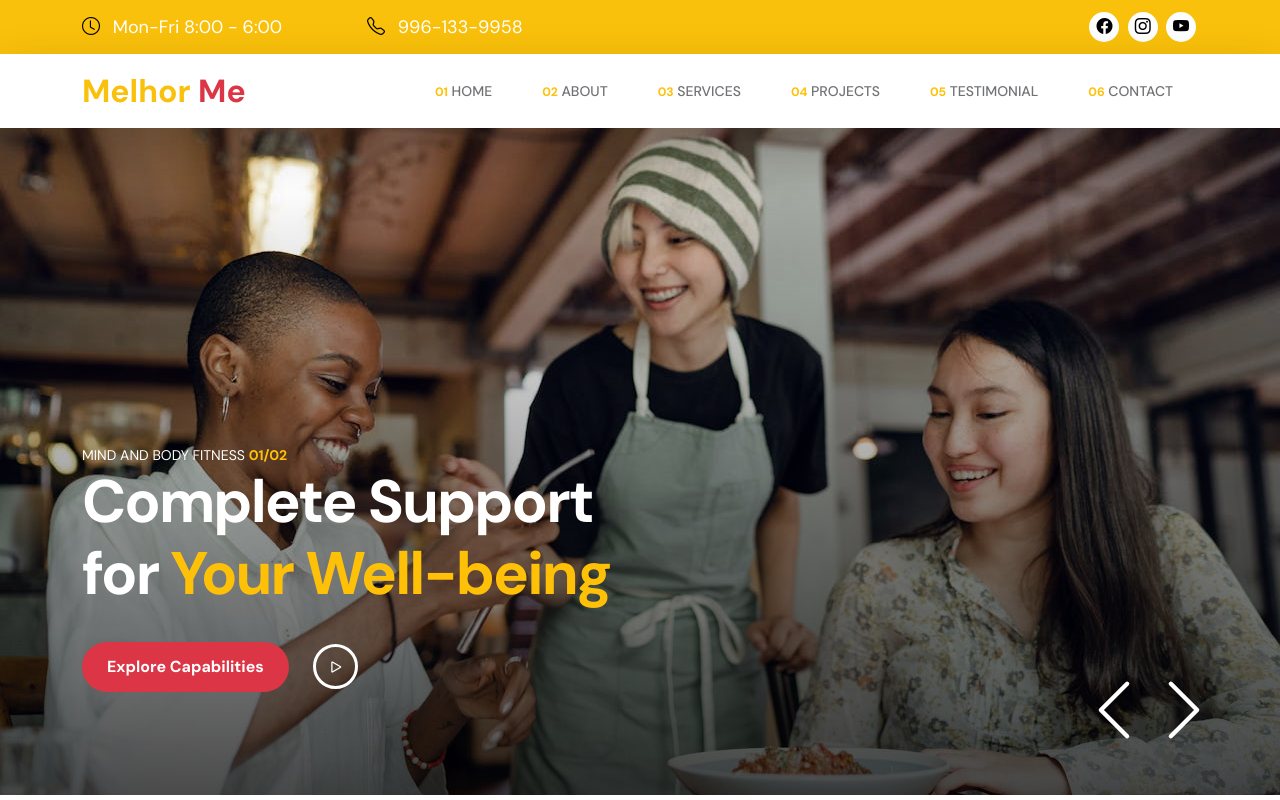
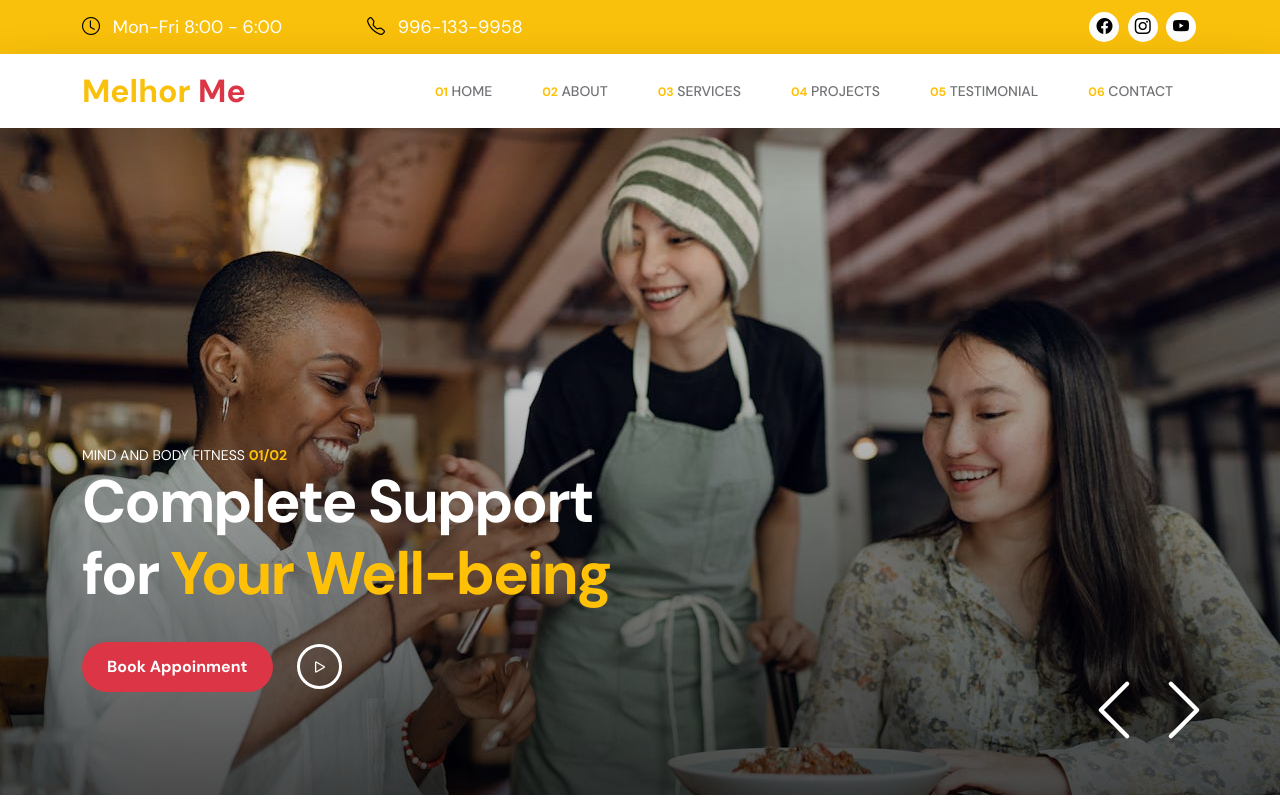
Before and after one commit to Ameenmohammed1/melhorme, a plain HTML site: page index.html in a window 1280 px wide. Shown: the top 800 px of the page. Drawn offline with Linux system fonts and the light colour scheme.

Commit message:
url changed

```diff
--- a/index.html
+++ b/index.html
@@ -124,9 +124,9 @@
                                             <h1>Combining <span class="text-warning">Mind and</span> Body Care</h1>
 
                                             <div class="d-flex align-items-center mt-4">
-                                                <a class="custom-btn btn custom-link" href="#section_2">Get Started</a>
+                                                <a class="custom-btn btn custom-link" href="whatsapp:contact=9961339958@s.whatsapp.com&message=I need a consulting">Book Appoinment</a>
 
-                                                <a class="popup-youtube custom-icon d-flex ms-4" href="https://www.youtube.com/watch?v=AYaHuZ4BB6Y">
+                                                <a class="popup-youtube custom-icon d-flex ms-4" href="https://www.youtube.com/watch?v=oq1EWvgzzwk">
                                                     <i class="bi-play play-icon d-flex m-auto text-white"></i>
                                                 </a>
                                             </div>
@@ -146,9 +146,9 @@
                                             <h1>Complete Support for <span class="text-warning">Your Well-being</span></h1>
 
                                             <div class="d-flex align-items-center mt-4">
-                                                <a class="custom-btn btn custom-link" href="#section_2">Explore Capabilities</a>
+                                                <a class="custom-btn btn custom-link" href="whatsapp:contact=9961339958@s.whatsapp.com&message=I need a consulting">Book Appoinment</a>
 
-                                                <a class="popup-youtube custom-icon d-flex ms-4" href="https://www.youtube.com/watch?v=VStvZjykQ00">
+                                                <a class="popup-youtube custom-icon d-flex ms-4" href="https://www.youtube.com/watch?v=oq1EWvgzzwk">
                                                     <i class="bi-play play-icon d-flex m-auto text-white"></i>
                                                 </a>
                                             </div>
```
